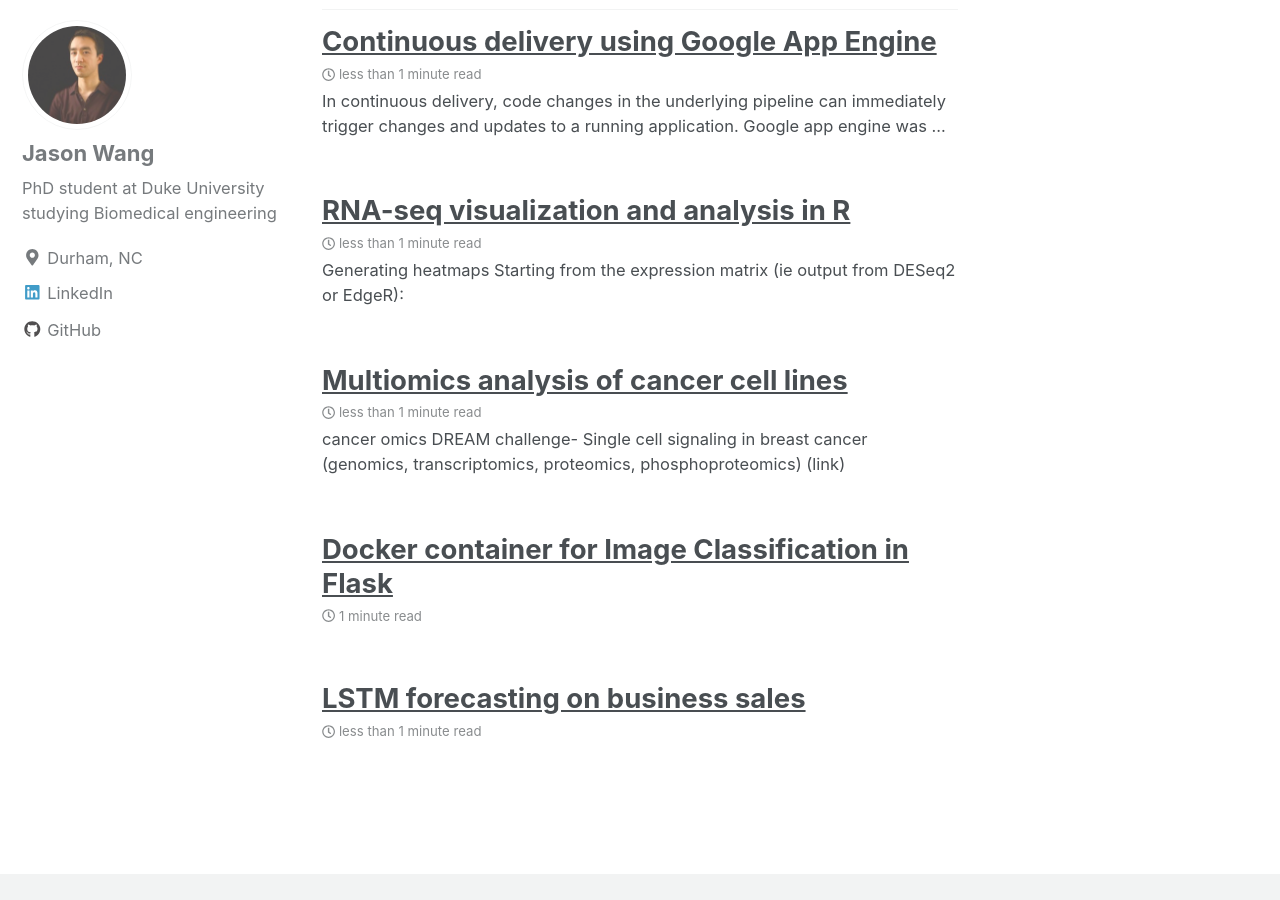
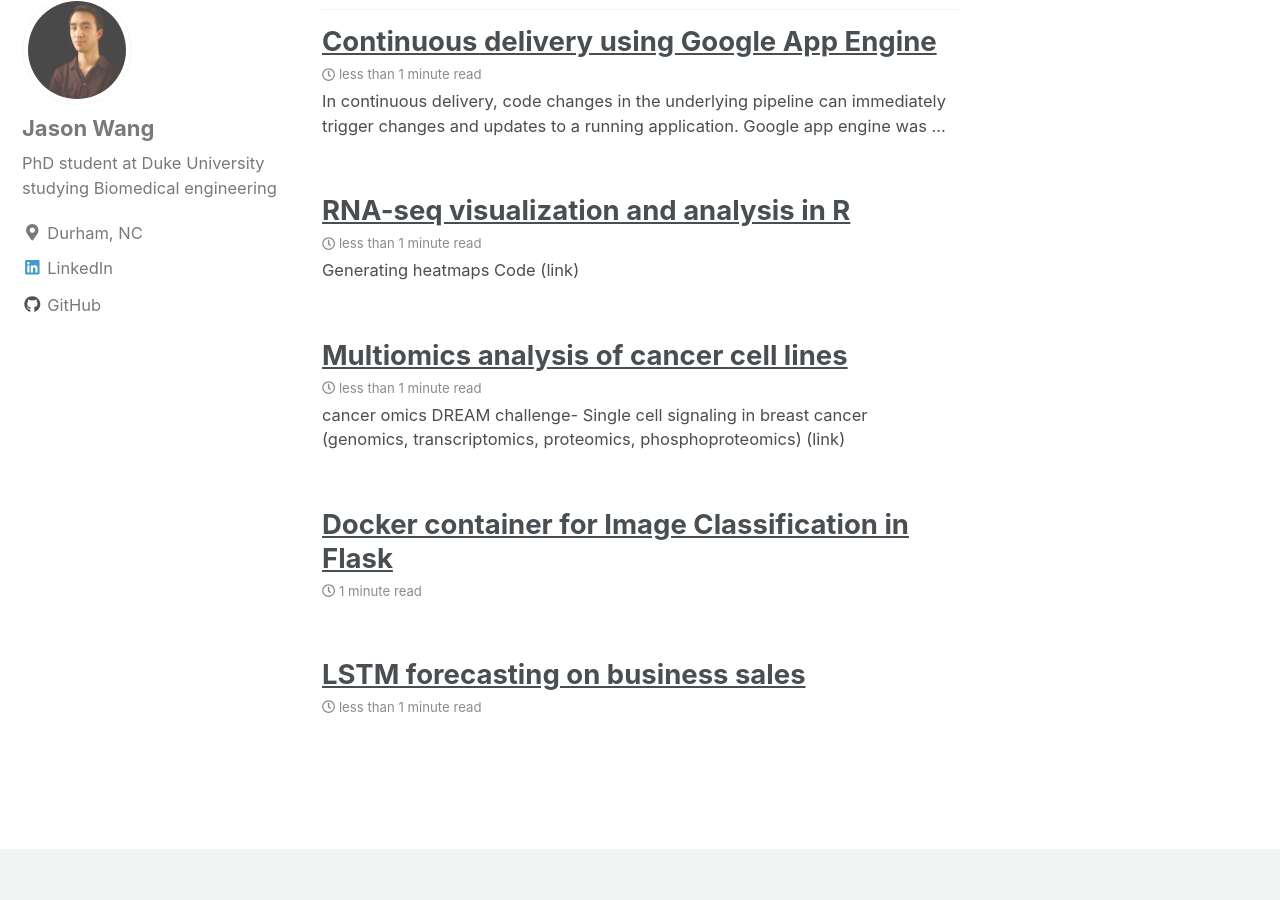
Before and after one commit to jtwang1027/jtwang1027.github.io, a Jekyll site: the page built from index.html, in a window 1280 px wide and 900 px high, scrolled down 1163 px. Built offline with Jekyll 4.4.1, drawn with Linux system fonts in a browser that asks for light colours; nearby versions of some CDN libraries; the list of posts is cut into pages by our own code.

```diff
--- a/_posts/2020-01-12-transcriptomics.md
+++ b/_posts/2020-01-12-transcriptomics.md
@@ -3,30 +3,28 @@ title: "RNA-seq visualization and analysis in R"
 date: 2019-12-25
 tags: [data visualization, rna-seq, transcriptomics, heatmap]
 header:
-  image: "/images/dream_challenge.png"
+  image: "/images/nasa_unsplash.png"
 #excerpt: "a"
 mathjax: "true"
 ---
 
+
 # *Generating heatmaps*
-Starting from the expression matrix (ie output from DESeq2 or EdgeR):
-
-1. Select genes to show: (for example using FC and pvalue cutoff or lfcShrink cutoff)
-
-2. Z-scaling each gene
-
-3. Calling heatmap.2
+Code [(link)](https://github.com/jtwang1027/RNA_Seq/blob/master/heatmap-example.R)
 
 ![mouse-heatmap-3groups_reversal-alt](https://user-images.githubusercontent.com/46359281/76250075-f4907100-621a-11ea-956a-43688a2bfb2d.jpg)
 
 
 
 # *Generating Volcano plots using EnhancedVolcano*
+Code [(link)](https://github.com/jtwang1027/RNA_Seq/blob/master/volcano_plots-rna-seq.md)
 
-Source code [(link)](https://github.com/jtwang1027/RNA_Seq/blob/master/volcano_plots-rna-seq.md)
 ![volcano-plot](https://user-images.githubusercontent.com/46359281/74269596-b7969480-4cd7-11ea-9185-31b58d334bdf.png)
 
 
+
+
 # *Generating Venn Diagrams*
+Code [(link)](https://github.com/jtwang1027/RNA_Seq/blob/master/venn_diagram_example.Rmd)
 
 ![mouse_treatment_venn_fdr05_logfc1-testest](https://user-images.githubusercontent.com/46359281/76251573-9913b280-621d-11ea-9ece-aacc2d2bc4cf.png)
```
